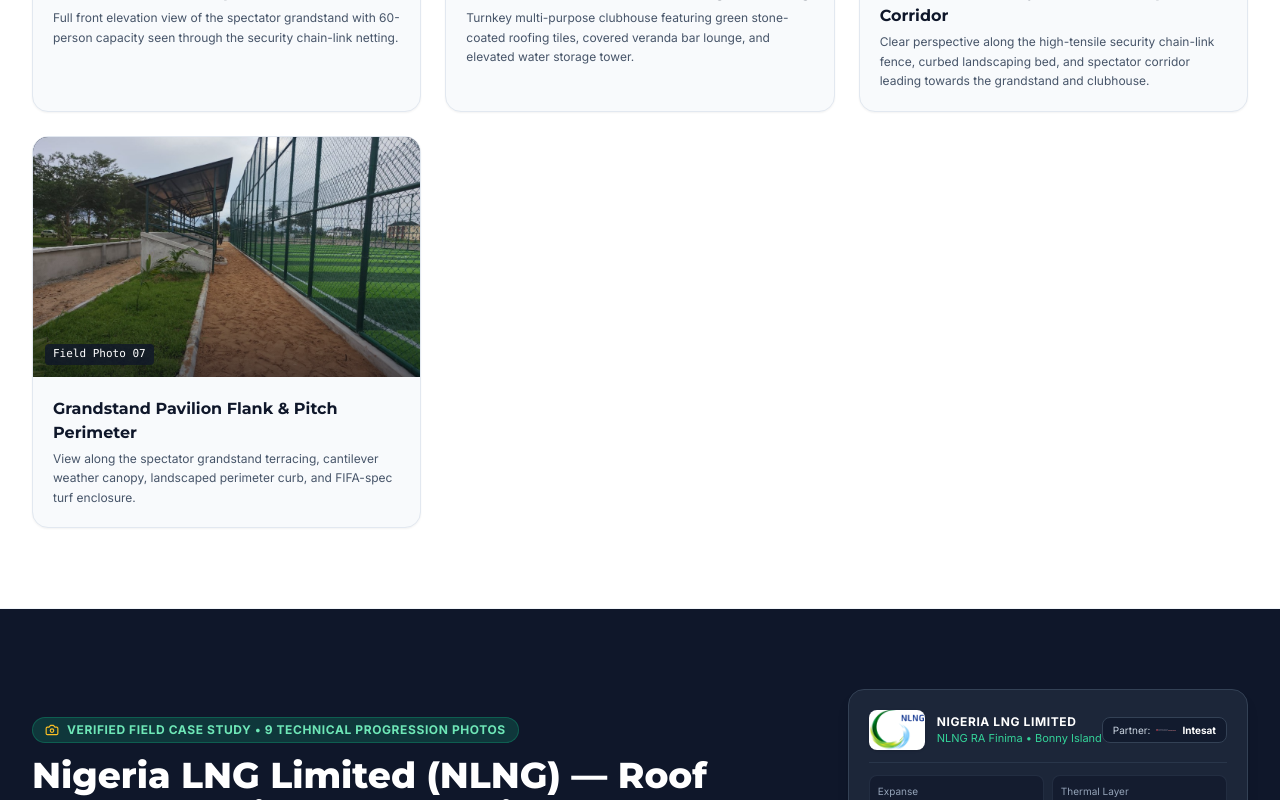
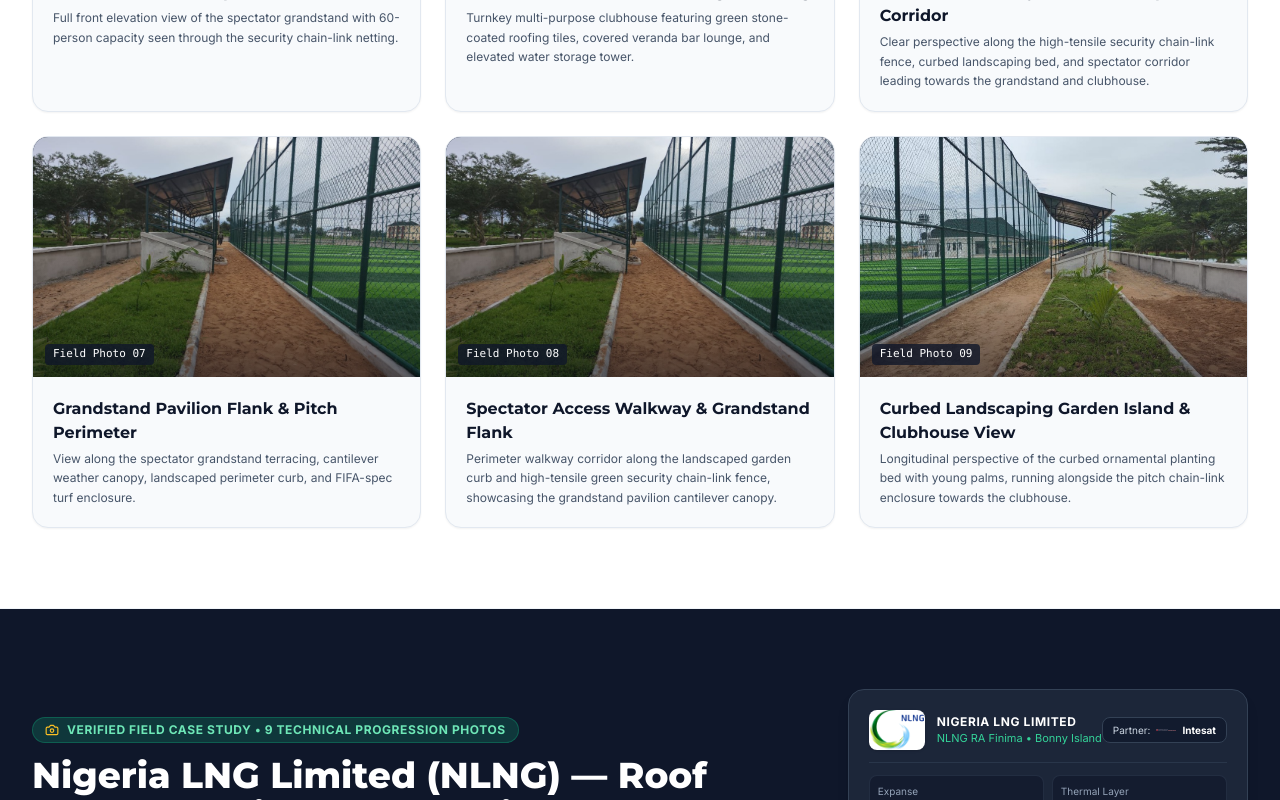
Before and after one commit to NATION-eng/masterviewcel, a Next.js app: page /projects in a window 1280 px wide. Shown: the part 5440-6240 px from the top of the page. Built offline with nearby package versions, Linux system fonts and the light colour scheme; no server answers.

Commit message:
feat: add 2 additional walkway and landscaping photos to Nigerian Army sports complex showcase

```diff
--- a/app/projects/page.tsx
+++ b/app/projects/page.tsx
@@ -58,6 +58,16 @@ const armyGallery = [
     title: "Grandstand Pavilion Flank & Pitch Perimeter",
     desc: "View along the spectator grandstand terracing, cantilever weather canopy, landscaped perimeter curb, and FIFA-spec turf enclosure."
   },
+  {
+    src: "/images/army/army-finished-8-walkway-canopy.jpg",
+    title: "Spectator Access Walkway & Grandstand Flank",
+    desc: "Perimeter walkway corridor along the landscaped garden curb and high-tensile green security chain-link fence, showcasing the grandstand pavilion cantilever canopy."
+  },
+  {
+    src: "/images/army/army-finished-9-landscaped-garden.jpg",
+    title: "Curbed Landscaping Garden Island & Clubhouse View",
+    desc: "Longitudinal perspective of the curbed ornamental planting bed with young palms, running alongside the pitch chain-link enclosure towards the clubhouse."
+  },
 ];
 
 const nlngGallery = [
@@ -384,7 +394,7 @@ const corporateContracts: ContractProject[] = [
     category: "Civil & Structural",
     tags: ["Synthetic Turf Pitch", "Cantilever Grandstand", "Clubhouse Construction", "Perimeter Fencing", "Civil Delivery"],
     jumpLink: "#army-complex-section",
-    jumpText: "View 7 Finished Complex Field Photos"
+    jumpText: "View 9 Finished Complex Field Photos"
   },
   {
     id: "nlng-felting",
@@ -869,7 +879,7 @@ export default function ProjectsPage() {
 
             <div className="max-w-3xl mb-8 sm:mb-10">
               <div className="inline-flex items-center gap-2 px-3 py-1 rounded-full bg-emerald-100 text-emerald-800 text-xs font-extrabold tracking-wider uppercase mb-2.5">
-                <Camera className="w-3.5 h-3.5" /> Case Study: Nigerian Army 16 Brigade • 7 Completed Photos
+                <Camera className="w-3.5 h-3.5" /> Case Study: Nigerian Army 16 Brigade • 9 Completed Photos
               </div>
               <h2 className="text-2xl sm:text-3xl lg:text-4xl font-extrabold text-slate-900 font-heading">
                 Military Recreation & Sports Complex, Yenagoa
--- a/components/ProjectSpotlight.tsx
+++ b/components/ProjectSpotlight.tsx
@@ -13,6 +13,8 @@ const armyPhotos = [
   { src: "/images/army/army-finished-5-clubhouse.jpg", caption: "Recreation clubhouse lounge with stone-coated tile roofing & water tower" },
   { src: "/images/army/army-finished-6-walkway.jpg", caption: "Perimeter security chain-link fence, curbed landscaping bed & corridor to pavilion" },
   { src: "/images/army/army-finished-7-paved-perimeter.jpg", caption: "Sheltered grandstand pavilion flank, landscaped curbs & synthetic pitch boundary" },
+  { src: "/images/army/army-finished-8-walkway-canopy.jpg", caption: "Perimeter walkway corridor along lawn curb and security netting to grandstand canopy" },
+  { src: "/images/army/army-finished-9-landscaped-garden.jpg", caption: "Curbed ornamental landscaping garden bed with young palms alongside pitch enclosure" },
 ];
 
 export const ProjectSpotlight: React.FC = () => {
@@ -84,7 +86,7 @@ export const ProjectSpotlight: React.FC = () => {
             <div>
               <div className="inline-flex items-center gap-2 px-3 py-1 rounded-full bg-emerald-500/20 text-emerald-300 text-[11px] sm:text-xs font-bold uppercase tracking-wider border border-emerald-500/30 mb-3">
                 <Camera className="w-3.5 h-3.5 text-amber-400" />
-                <span>7 Finished Complex Field Photos</span>
+                <span>9 Finished Complex Field Photos</span>
               </div>
 
               <h3 className="text-xl sm:text-2xl lg:text-3xl font-extrabold font-heading text-white leading-tight">
```
Also changed, not shown: public/images/army/army-finished-8-walkway-canopy.jpg (added), public/images/army/army-finished-9-landscaped-garden.jpg (added).
